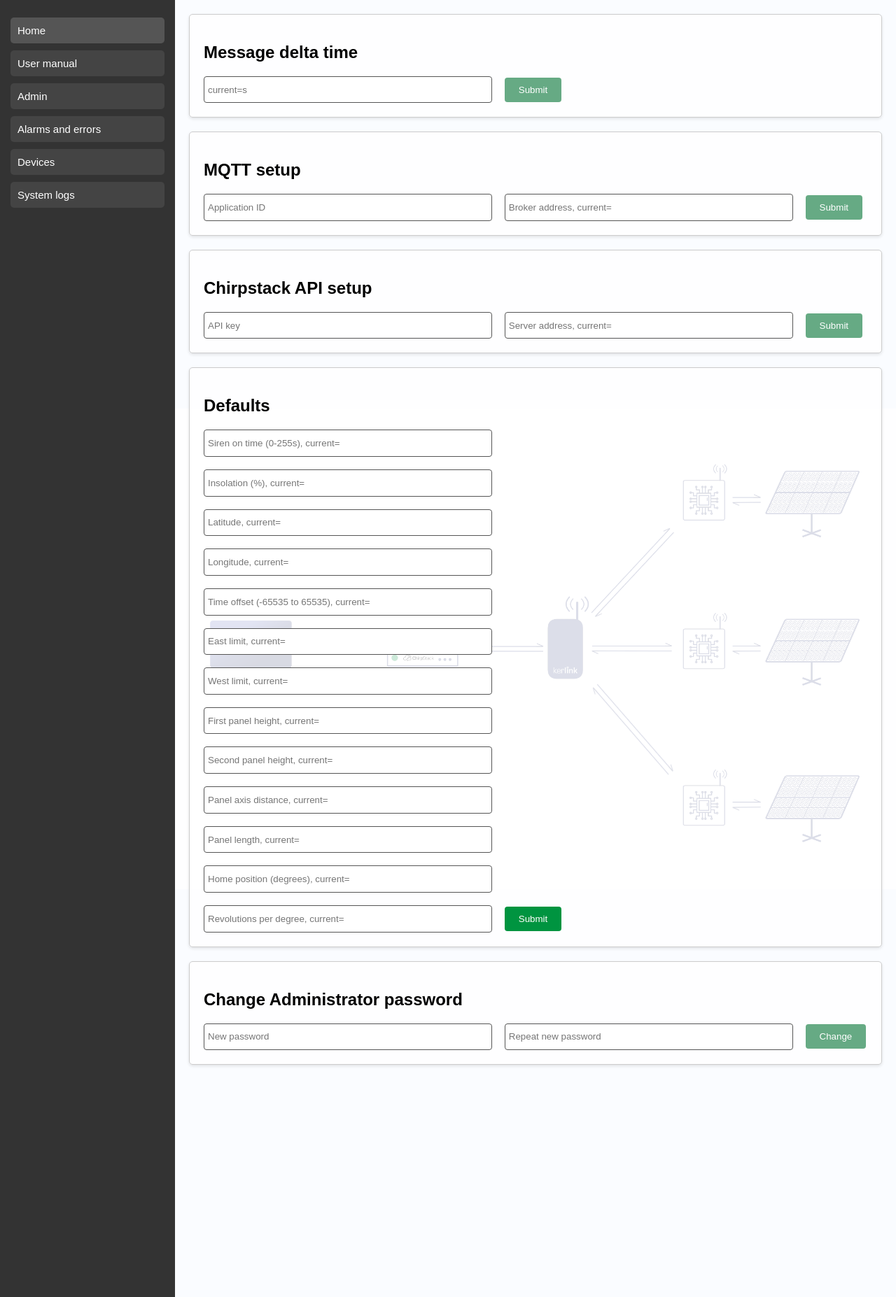
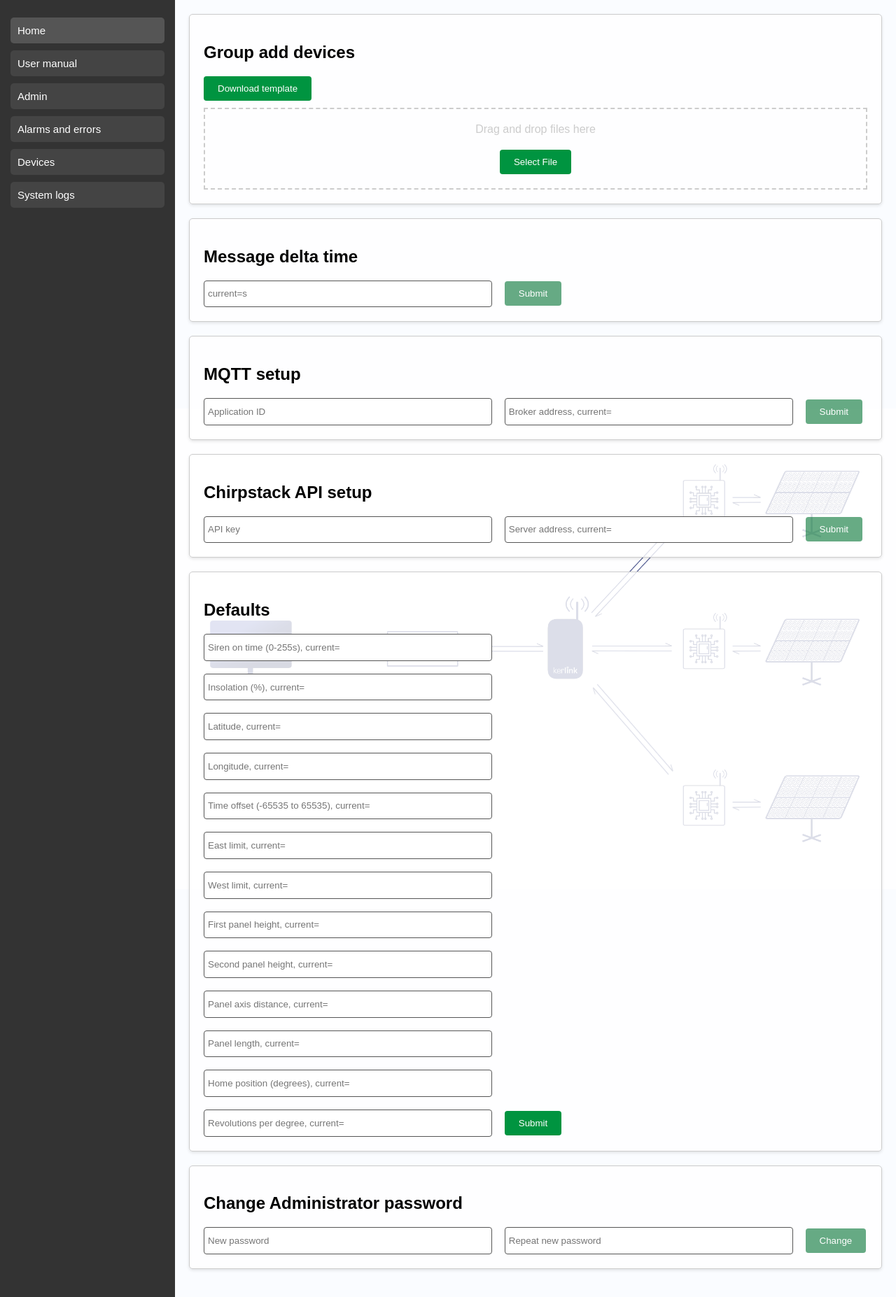
Before and after one commit to fbrstilo/RENS_SolarTracker, a Flask app: template templates/admin.html in a window 1280 px wide. Shown: the part 88-1942 px from the top of the page at 70% size. Run offline with Flask 3, Linux system fonts and the light colour scheme; the template is opened without the code that fills it, so the values that code supplies are empty; parts of the project's set-up code (start-up, migrations or seed data) failed here and were passed over.

Commit message:
Add devices from .xlsx moved to web interface

```diff
--- a/SolarTracker.py
+++ b/SolarTracker.py
@@ -1,4 +1,4 @@
-from flask import Flask, render_template, redirect, request, make_response, send_file
+from flask import Flask, render_template, redirect, request, make_response, send_file, jsonify
 import sys
 import json
 import os
@@ -12,6 +12,7 @@
 import re
 from io import BytesIO
 from waitress import serve
+import bulk_add_devices as add
 
 POSITION_CONTROL_PORT = 1
 PARAMETER_SETTINGS_PORT = 3
@@ -227,16 +228,44 @@
         return redirect(f'/logs?id={filename}')
 
 @app.route('/download', methods=['POST'])
-def download_log():
+def download():
     filepath = request.form['filepath']
     filename = os.path.basename(filepath)
-    if('download-txt' in request.form):
-        return send_file(path_or_file=filepath, as_attachment=True)
-    elif('download-csv' in request.form):
+    print(filename)
+    if('download-csv' in request.form):
         file = BytesIO()
         file.write(str.encode(log_to_csv(filepath)))
         file.seek(0)
         return send_file(path_or_file=file, mimetype='text/csv', as_attachment=True, download_name=os.path.splitext(filename)[0] + '.csv')
+    else:
+        return send_file(path_or_file=filepath, as_attachment=True)
+
+@app.route('/upload', methods=['POST'])
+def upload_file():
+    if 'file' not in request.files:
+        return jsonify({"error": "No file part"}), 400
+
+    files = request.files.getlist('file')
+    file_paths = []
+
+    for file in files:
+        if file.filename == '' or not file.filename.endswith('.xlsx'):
+            return jsonify({"error": "Invalid file. Upload an .xlsx file."}), 400
+
+        filename = file.filename
+        file_path = os.path.join('uploads/', filename)
+        file.save(file_path)
+        file_paths.append(file_path)
+        devices = add.get_device_import_list(file_path)
+        print('devices:')
+        print(devices)
+        if(devices != []):
+            retval = add.import_devices(devices)
+            if(retval != None):
+                return jsonify({"error": retval}), 400
+        os.remove(file_path)
+
+    return jsonify({"success": True, "files": file_paths}), 200
 
 def device_eui_from_number(device_number):
      device_mappings = load_device_mappings()
--- a/static/css/styles.css
+++ b/static/css/styles.css
@@ -220,6 +220,48 @@
     background-color: #00723198;
 }
 
+.upload-box {
+    width: auto;
+    height: auto;
+    border: 2px dashed #ccc;
+    padding: 20px;
+    margin-top: 10px;
+    display: flex;
+    flex-direction: column;
+    justify-content: center;
+    align-items: center;
+    text-align: center;
+    color: #ccc;
+    position: relative;
+}
+.upload-box.dragover {
+    border-color: #000;
+    color: #000;
+}
+.file-list {
+    width: 100%;
+    list-style-type: none;
+    padding: 0;
+    margin: 10px 0;
+    color: #333;
+}
+.file-list li {
+    display: flex;
+    justify-content: space-between;
+    align-items: center;
+    padding: 5px;
+    border-bottom: 1px solid #ccc;
+}
+.file-list li span {
+    flex-grow: 1;
+}
+.file-list li button {
+    border: none;
+    background: none;
+    color: red;
+    cursor: pointer;
+}
+
 /* Style for the timeout pop-up*/
 .overlay {
     display: none;
--- a/static/scripts/scripts_admin.js
+++ b/static/scripts/scripts_admin.js
@@ -1,4 +1,109 @@
 import { isInt, isFloat } from "./scripts_base.js";
+
+const upload_box = document.querySelector('.upload-box');
+const fileInput = document.getElementById('file-input');
+const fileSelectButton = document.getElementById('file-select-button');
+const fileListElement = document.getElementById('file-list');
+const uploadButton = document.getElementById('upload-button');
+let files = [];
+
+upload_box.addEventListener('dragover', (e) => {
+    e.preventDefault();
+    upload_box.classList.add('dragover');
+});
+
+upload_box.addEventListener('dragleave', () => {
+    upload_box.classList.remove('dragover');
+});
+
+upload_box.addEventListener('drop', (e) => {
+    e.preventDefault();
+    upload_box.classList.remove('dragover');
+
+    for (let file of e.dataTransfer.files) {
+        files.push(file);
+    }
+
+    updateFileList();
+});
+
+fileSelectButton.addEventListener('click', () => {
+    fileInput.click();
+});
+
+fileInput.addEventListener('change', () => {
+    for (let file of fileInput.files) {
+        files.push(file);
+    }
+    updateFileList();
+});
+
+function updateFileList() {
+    fileListElement.innerHTML = '';
+
+    files.forEach((file, index) => {
+        const li = document.createElement('li');
+        const span = document.createElement('span');
+        span.textContent = file.name;
+
+        const removeButton = document.createElement('button');
+        removeButton.textContent = 'X';
+        removeButton.addEventListener('click', () => {
+            files.splice(index, 1);
+            updateFileList();
+        });
+
+        li.appendChild(span);
+        li.appendChild(removeButton);
+        fileListElement.appendChild(li);
+    });
+
+    if (files.length === 0) {
+        uploadButton.style.display = 'none';
+    } else {
+        uploadButton.style.display = 'block';
+    }
+}
+
+uploadButton.addEventListener('click', () => {
+    if (files.length === 0) {
+        alert("No files to upload.");
+        return;
+    }
+
+    const formData = new FormData();
+    for (let file of files) {
+        formData.append('file', file);
+    }
+
+    fetch('/upload', {
+        method: 'POST',
+        body: formData,
+    })
+    .then(response => {
+        // Check if the response is successful
+        if (!response.ok) {
+            // Handle errors based on the response status
+            return response.json().then(errorData => {
+                throw new Error(errorData.error || 'Unknown error');
+            });
+        }
+        return response.json();
+    })
+    .then(data => {
+        if (data.success) {
+            // Alert success message and list of uploaded files
+            alert(`Success! Uploaded files:\n${data.files.join('\n')}`);
+            // Clear the file list and array after upload
+            files = [];
+            updateFileList();
+        }
+    })
+    .catch(error => {
+        // Alert error message
+        alert(`Error: ${error.message}`);
+    });
+});
 
 document.addEventListener('DOMContentLoaded', () => {
 
--- a/templates/admin.html
+++ b/templates/admin.html
@@ -6,6 +6,21 @@
 
 {% block body %}
 <div class="main-content">
+    <div class="box">
+        <h2>Group add devices</h2>
+        <form action="/download" method="POST" id="group-add-devices">
+            <button class="submit-button">Download template</button>
+            <div id="upload-box"></div>
+            <input type="hidden" name="filepath" value="devices.xlsx">
+        </form>
+        <div class="upload-box">
+            Drag and drop files here
+            <ul class="file-list" id="file-list"></ul>
+            <button class="submit-button" id="file-select-button" class="submit-button" style="margin-left: 0%;">Select File</button>
+            <input type="file" id="file-input" style="display: none;" multiple>
+            <button class="submit-button" id="upload-button" style="display: none; margin: 10px 0px;">Upload Files</button>
+        </div>
+    </div>
     <div class="box">
         <form action="" method="POST" id="message-delta-time">
             <h2>Message delta time</h2>
--- a/tracking.py
+++ b/tracking.py
@@ -339,7 +339,8 @@
                         timestamp_seconds = struct.unpack('>I', timestamp_bytes)[0]
                         float_value = struct.unpack('>f', float_bytes)[0]
                         timestamp = datetime.fromtimestamp(timestamp_seconds).strftime('%Y-%m-%d %H:%M:%S')
-                        log_file.write(f"{timestamp}\t\t\t\t\t{float_value}\n")
+                        if(timestamp_seconds > 0):
+                            log_file.write(f"{timestamp}\t\t\t\t\t{float_value}\n")
                     return
         # If automatic log sending is enabled on the end node, those get sent to port 64
         elif port_number == 64:
```
Also changed, not shown: bulk_add_devices.py (renamed from bulk-add-devices.py, +16 -13 lines).
